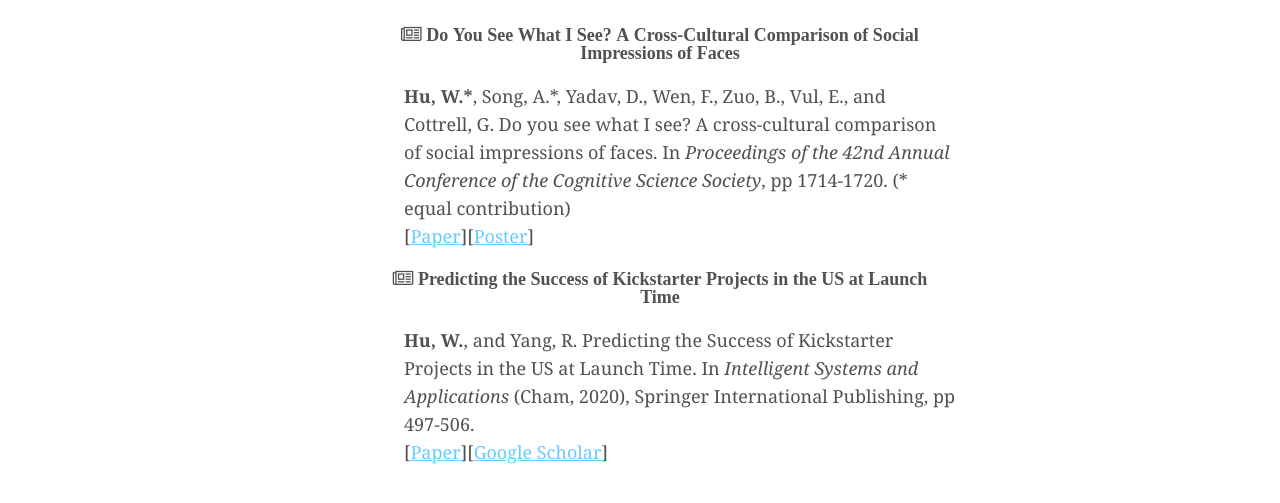
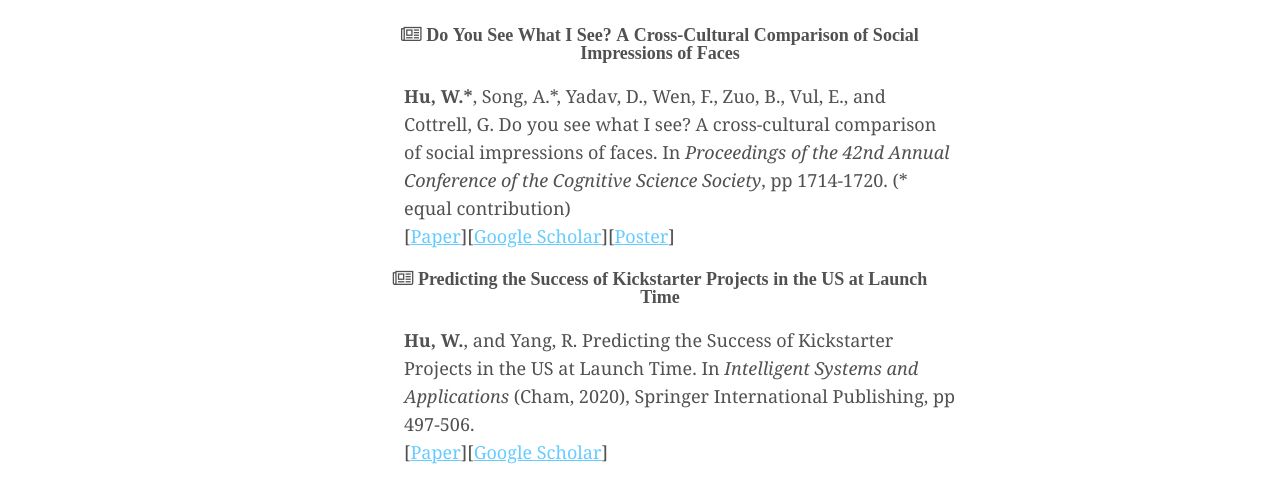
Before and after one commit to weifhu0124/weifhu0124.github.io, a plain HTML site: page publication.html in a window 1280 px wide. Shown: the part 135-638 px from the top of the page. Drawn offline with Linux system fonts and the light colour scheme; files whose address does not match are found by name.

Commit message:
add google scholar link to cogsci paper

```diff
--- a/publication.html
+++ b/publication.html
@@ -49,7 +49,7 @@
     <li class="gan">
       <ul class="fa fa-newspaper-o""><b> Do You See What I See? A Cross-Cultural Comparison of Social Impressions of Faces</b></ul><br>
       <ul style="list-style-type:disc">
-          <b>Hu, W.*</b>, Song, A.*, Yadav, D., Wen, F., Zuo, B., Vul, E., and Cottrell, G. Do you see what I see? A cross-cultural comparison of social impressions of faces. In <i>Proceedings of the 42nd Annual Conference of the Cognitive Science Society</i>, pp 1714-1720. (* equal contribution) <br> [<a href="https://cognitivesciencesociety.org/cogsci20/papers/0376/0376.pdf" target="_blank" class="list-link"><u>Paper</u></a>][<a href="static/publication/cogsci_2020_poster.pdf" target="_blank" class="list-link"><u>Poster</u></a>]
+          <b>Hu, W.*</b>, Song, A.*, Yadav, D., Wen, F., Zuo, B., Vul, E., and Cottrell, G. Do you see what I see? A cross-cultural comparison of social impressions of faces. In <i>Proceedings of the 42nd Annual Conference of the Cognitive Science Society</i>, pp 1714-1720. (* equal contribution) <br> [<a href="https://cognitivesciencesociety.org/cogsci20/papers/0376/0376.pdf" target="_blank" class="list-link"><u>Paper</u></a>][<a href="https://scholar.google.com/citations?user=ebR3B8kAAAAJ&hl=en#d=gs_md_cita-d&u=%2Fcitations%3Fview_op%3Dview_citation%26hl%3Den%26user%3DebR3B8kAAAAJ%26citation_for_view%3DebR3B8kAAAAJ%3AIjCSPb-OGe4C%26tzom%3D420" target="_blank" class="list-link"><u>Google Scholar</u></a>][<a href="static/publication/cogsci_2020_poster.pdf" target="_blank" class="list-link"><u>Poster</u></a>]
       </ul>
     </li>
     <li class="gan">
```
